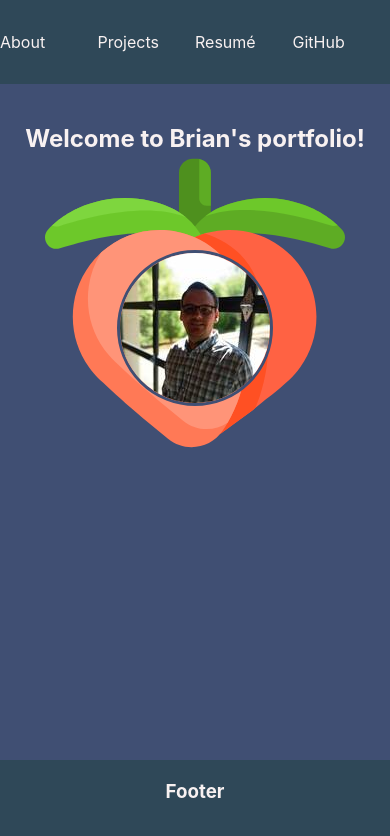
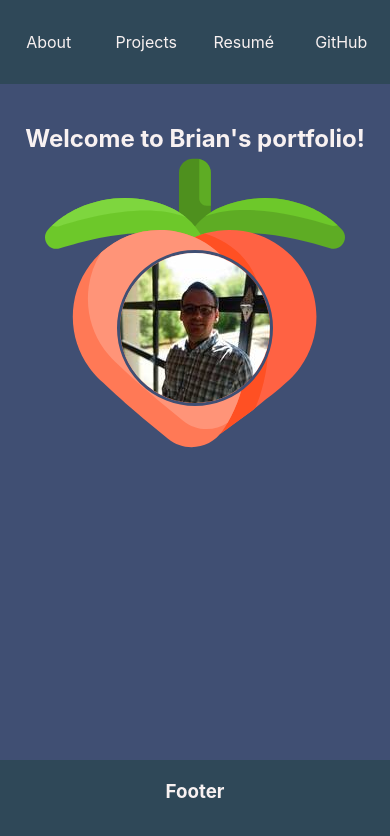
Before and after one commit to BrianARuff/portfolio-2, a React (Create React App) app: page / in a window 390 px wide. Shown: the top 836 px of the page. Built offline with nearby package versions, Linux system fonts and the light colour scheme.

Commit message:
updated header about text alignment on mobile

```diff
--- a/src/styles/Header.scss
+++ b/src/styles/Header.scss
@@ -35,9 +35,14 @@ header {
   @media screen and (max-width: 768px) {
     ul {
       display: grid;
+      grid-template-columns: 1fr 1fr 1fr 1fr;
+      grid-template-rows: 1fr;
       justify-content: center;
       align-items: center;
-      grid-template-columns: 1fr 1fr 1fr 1fr;
+      align-content: center;
+      li {
+        text-align: center;
+      }
       li a {
         font-size: 1rem;
       }
```
Also changed, not shown: 2 other files (tests, documents, lock files or other folders).
